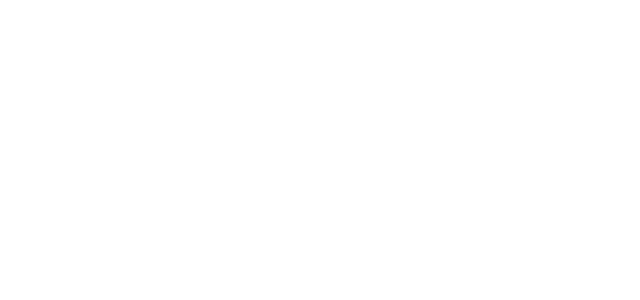
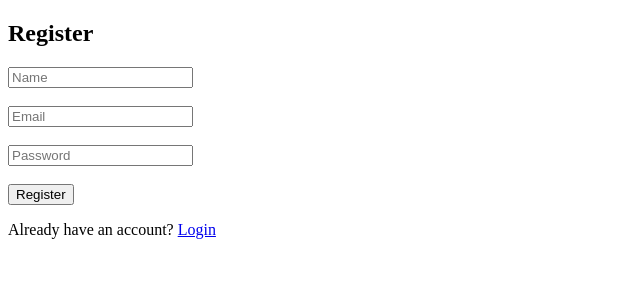
Before and after one commit to MOHANAPRIYA0501/DevFlow, a React (Vite) app in the folder devflow-frontend/: page /register in a window 1280 px wide. Before the commit this address had no page. Shown: the top 300 px of the page, without its empty margins (0-640 px from the left). Built offline with nearby package versions, Linux system fonts and the light colour scheme.

Commit message:
feat(frontend): implement user registration and routing

```diff
--- /dev/null
+++ b/devflow-frontend/src/pages/Register.jsx
@@ -0,0 +1,89 @@
+import { useState } from "react";
+import { useNavigate, Link } from "react-router-dom";
+import authService from "../api/authService";
+
+function Register() {
+    const navigate = useNavigate();
+
+    const [formData, setFormData] = useState({
+        name: "",
+        email: "",
+        password: "",
+    });
+
+    const handleChange = (e) => {
+        setFormData({
+            ...formData,
+            [e.target.name]: e.target.value,
+        });
+    };
+
+    const handleSubmit = async (e) => {
+        e.preventDefault();
+
+        try {
+            const response = await authService.register(formData);
+
+            alert(response.data.message);
+
+            navigate("/login");
+        } catch (error) {
+            alert(error.response?.data?.message || "Registration failed");
+        }
+    };
+
+    return (
+        <div>
+            <h2>Register</h2>
+
+            <form onSubmit={handleSubmit}>
+
+                <input
+                    type="text"
+                    name="name"
+                    placeholder="Name"
+                    value={formData.name}
+                    onChange={handleChange}
+                    required
+                />
+
+                <br /><br />
+
+                <input
+                    type="email"
+                    name="email"
+                    placeholder="Email"
+                    value={formData.email}
+                    onChange={handleChange}
+                    required
+                />
+
+                <br /><br />
+
+                <input
+                    type="password"
+                    name="password"
+                    placeholder="Password"
+                    value={formData.password}
+                    onChange={handleChange}
+                    required
+                />
+
+                <br /><br />
+
+                <button type="submit">
+                    Register
+                </button>
+
+            </form>
+
+            <p>
+                Already have an account?{" "}
+                <Link to="/login">Login</Link>
+            </p>
+
+        </div>
+    );
+}
+
+export default Register;
--- a/devflow-frontend/src/routes/AppRoutes.jsx
+++ b/devflow-frontend/src/routes/AppRoutes.jsx
@@ -1,14 +1,15 @@
-import { BrowserRouter, Routes, Route } from "react-router-dom";
+import { BrowserRouter, Routes, Route, Navigate } from "react-router-dom";
 import Login from "../pages/Login";
+import Register from "../pages/Register";
 
 function AppRoutes() {
     return (
         <BrowserRouter>
-            <Routes>
-
-                <Route path="/login" element={<Login />} />
-
-            </Routes>
+           <Routes>
+    <Route path="/" element={<Navigate to="/login" replace />} />
+    <Route path="/login" element={<Login />} />
+    <Route path="/register" element={<Register />} />
+</Routes>
         </BrowserRouter>
     );
 }
```
